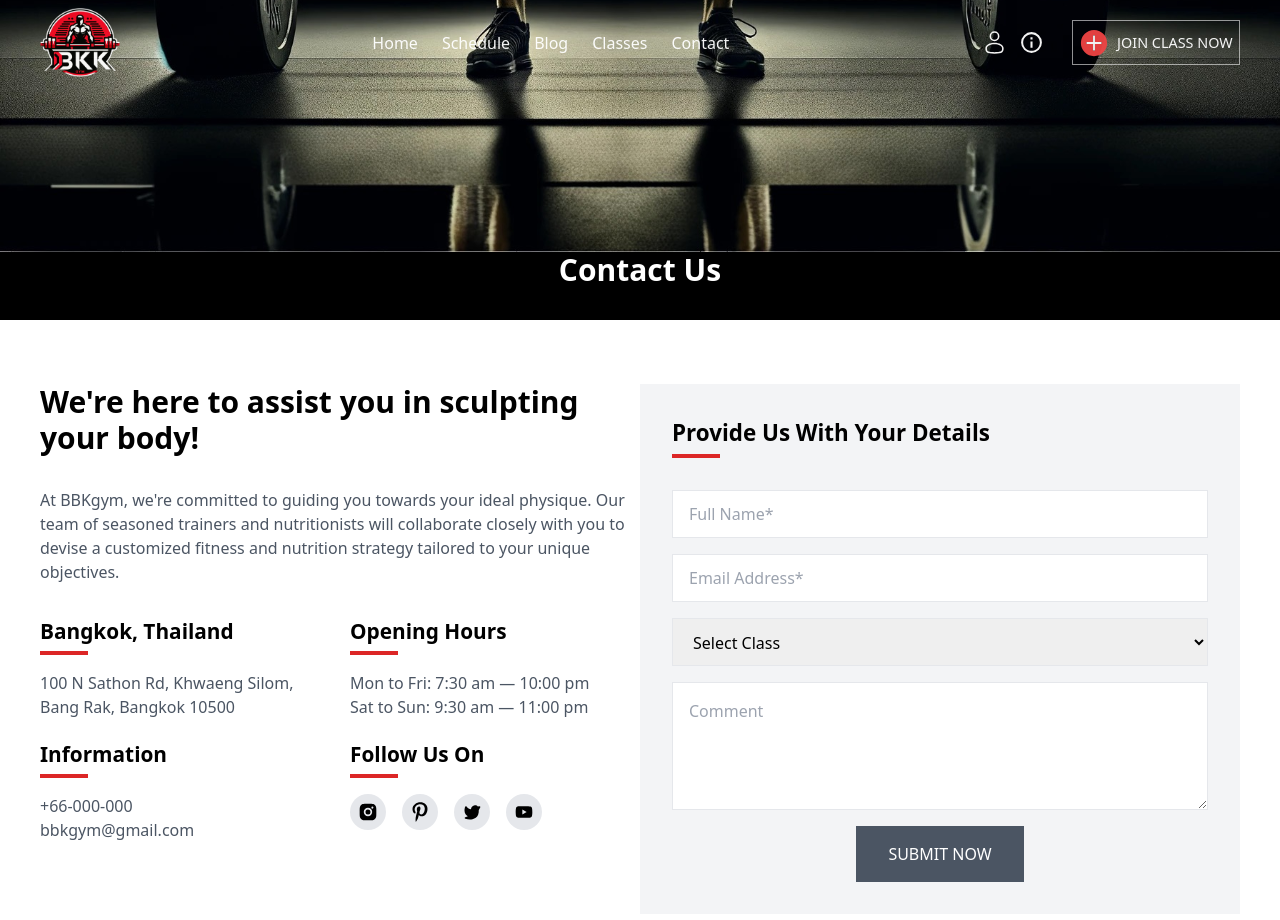
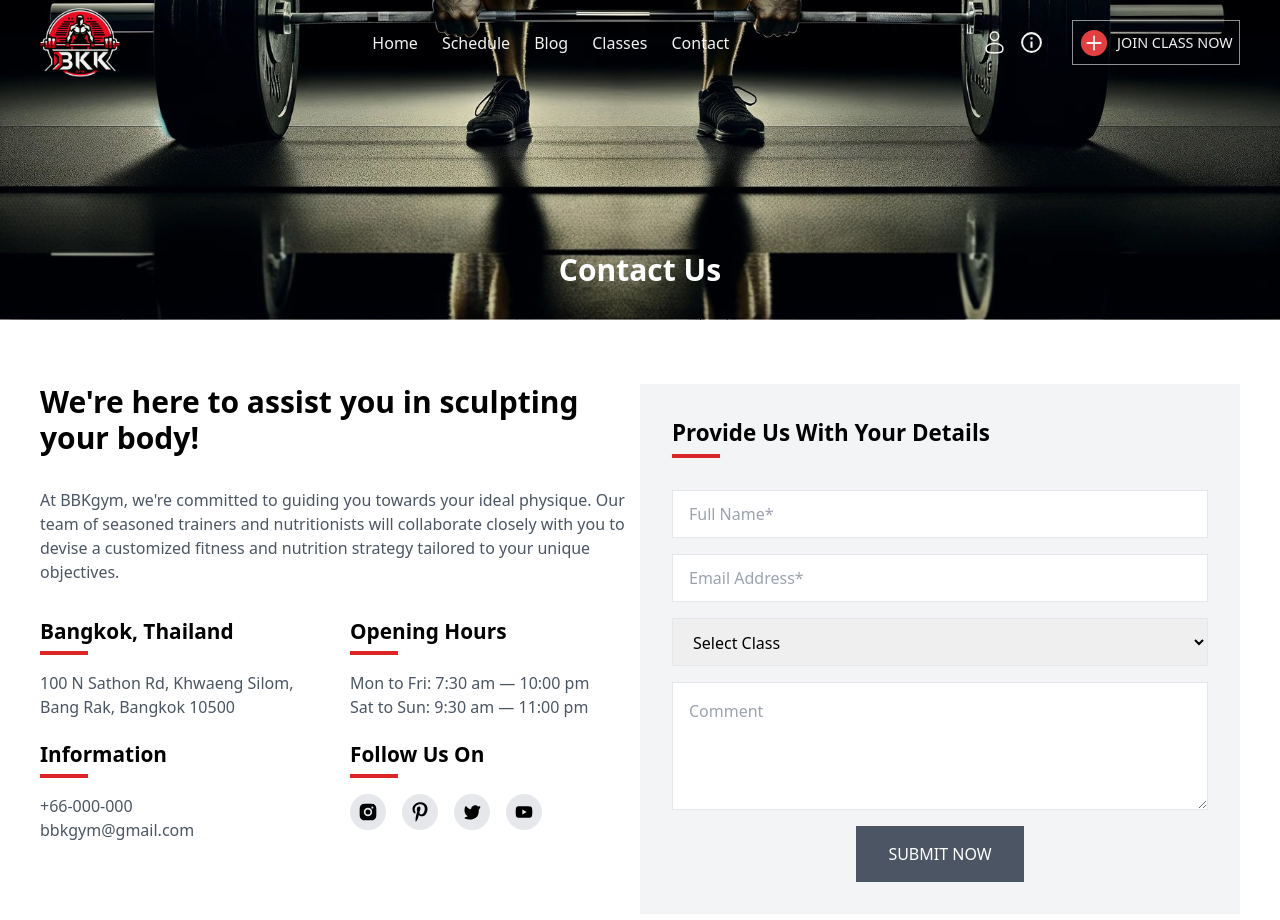
Before and after one commit to OnigiriKing/new-project, a React (Create React App) app: page /contact in a window 1280 px wide. Shown: the top 920 px of the page. Built offline with nearby package versions, Linux system fonts and the light colour scheme.

Commit message:
Small style update

```diff
--- a/src/components/topComp/TopComp.jsx
+++ b/src/components/topComp/TopComp.jsx
@@ -3,9 +3,9 @@ import topImg from "utils/img/topImg.jpeg";
 export default function TopComp({ des }) {
   return (
     <div class="w-full">
-      <div class="bg-black text-white h-[20rem] w-full flex flex-col items-center justify-end">
-        <img src={topImg}></img>
-        <h3 class="mb-8 text-3xl font-bold">{des}</h3>
+      <div class="bg-black text-white h-[20rem] w-full flex flex-col items-center justify-end relative">
+        <img src={topImg} class="absolute"></img>
+        <h3 class="mb-8 text-3xl font-bold z-10">{des}</h3>
       </div>
     </div>
   );
```
